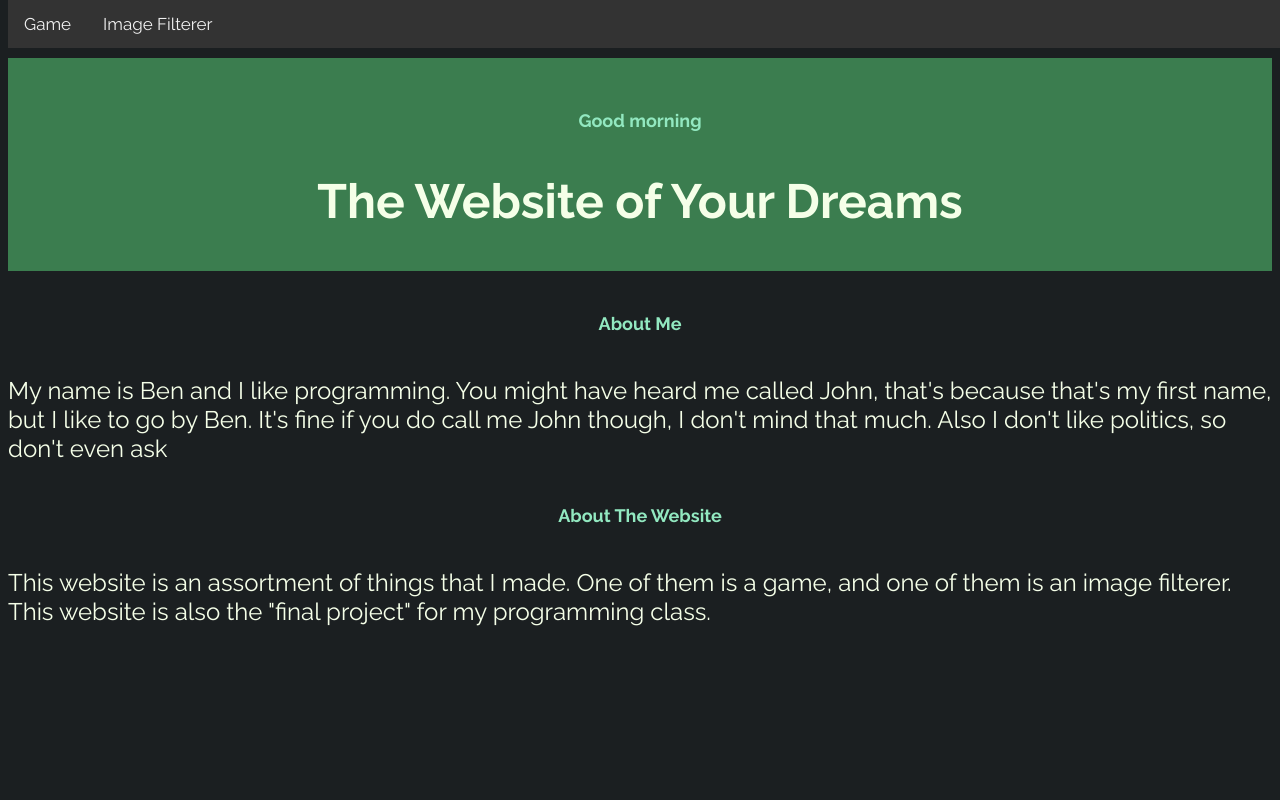
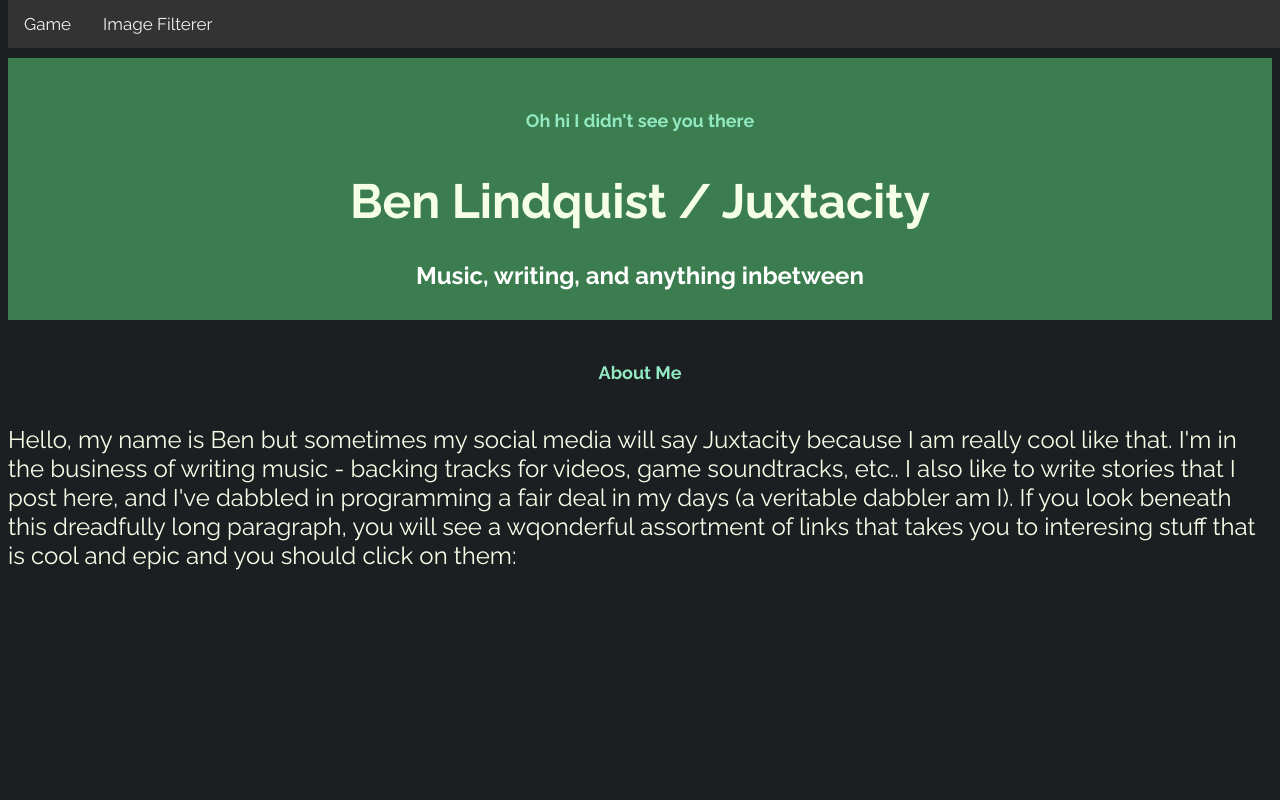
Before and after one commit to juxtacity/juxtacity.github.io, a plain HTML site: page index.html in a window 1280 px wide. Shown: the top 800 px of the page. Drawn offline with Linux system fonts and the light colour scheme.

Commit message:
fixing key
got rid of key that was a security issue in the r place file, also some changes to the homescreen text

```diff
--- a/index.html
+++ b/index.html
@@ -98,22 +98,19 @@
         <div include-html="navbar.html"></div>
 
         <header>
-            <h6 id="time-message">Good Evening</h6>
-            <h1>The Website of Your Dreams</h1>
+            <h6>Oh hi I didn't see you there</h6>
+            <h1>Ben Lindquist / Juxtacity</h1>
+            <h2>Music, writing, and anything inbetween</h2>
+
         </header>
         <div id="explain">
             <h6>About Me</h6>
-            <p>My name is Ben and I like programming. You might have heard me called John, that's because that's my
-                first name,
-                but I like to go by Ben. It's fine if you do call me John though, I don't mind that much. Also I don't
-                like politics,
-                so don't even ask
-            </p>
-            <h6>About The Website</h6>
-            <p>
-                This website is an assortment of things that I made. One of them is a game, and one of them is an image
-                filterer.
-                This website is also the "final project" for my programming class.
+            <p>Hello, my name is Ben but sometimes my social media will say Juxtacity because I am really cool like
+                that.
+                I'm in the business of writing music - backing tracks for videos, game soundtracks, etc.. I also like to
+                write stories that I post here, and I've dabbled in programming a fair deal in my days (a veritable
+                dabbler am I). If you look beneath this dreadfully long paragraph, you will see a wqonderful assortment
+                of links that takes you to interesing stuff that is cool and epic and you should click on them:
             </p>
         </div>
         <table id="prevs">
```
Also changed, not shown: r-place.html (+1 -1 lines).
